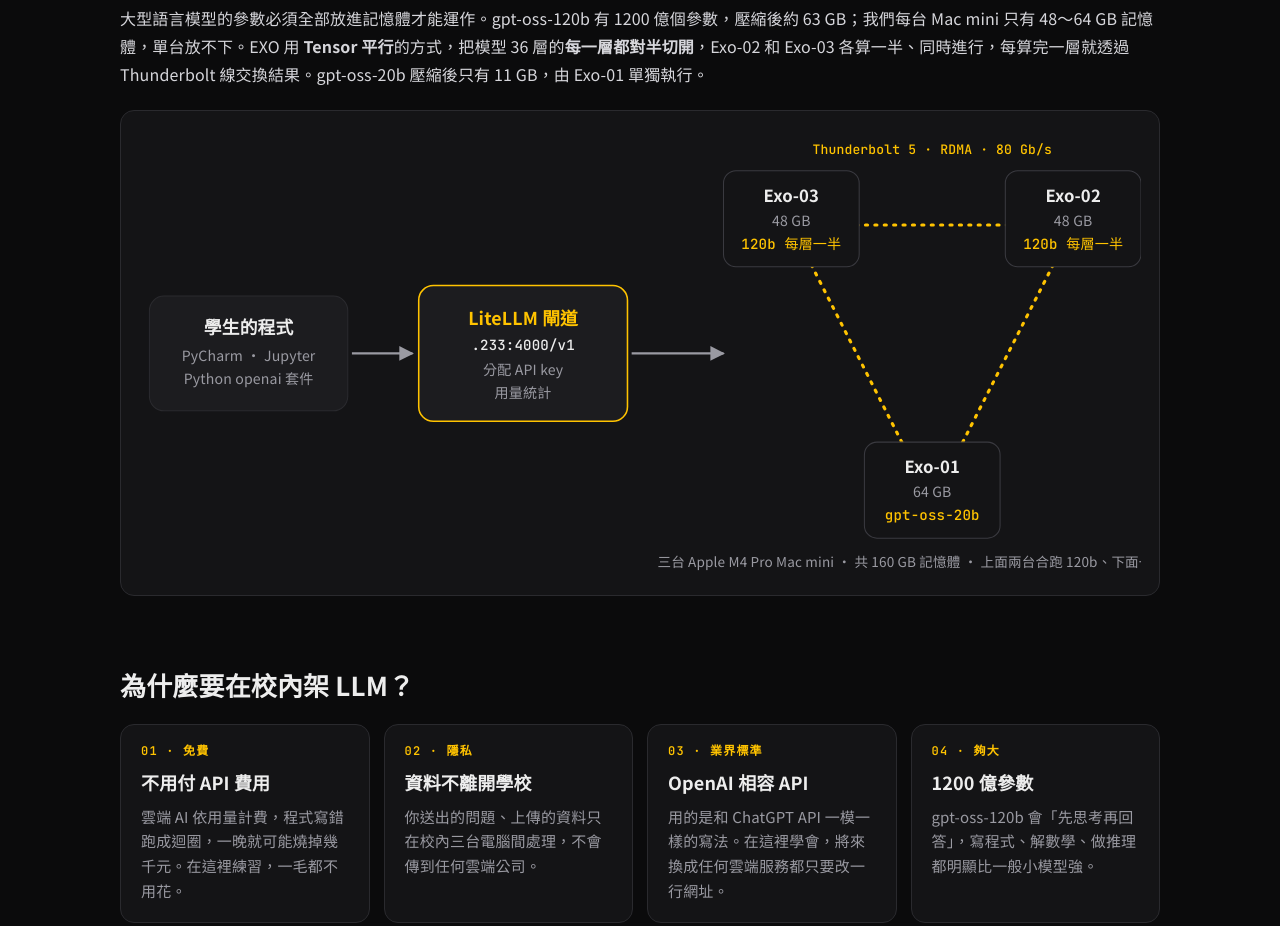
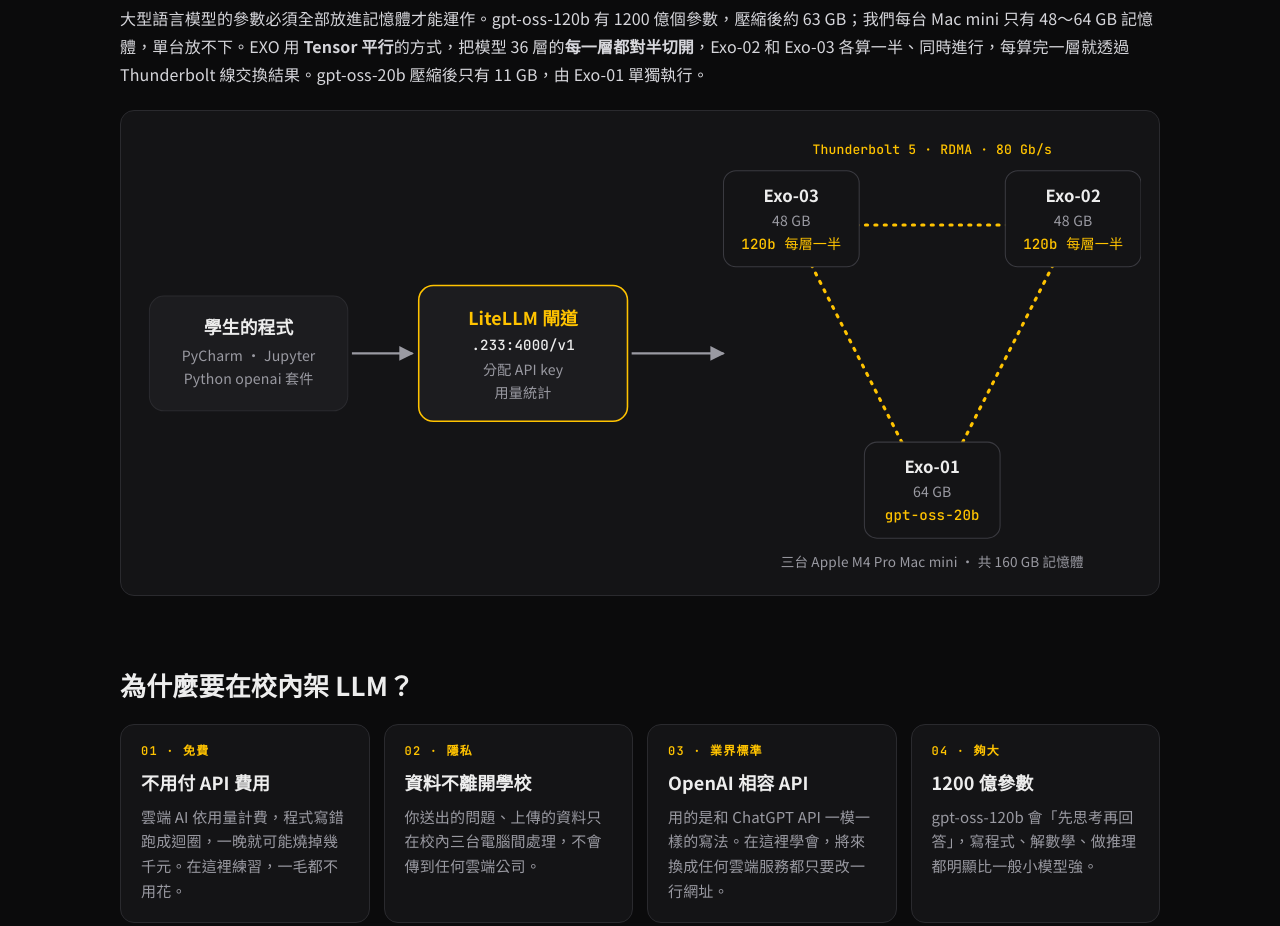
Before and after one commit to letranger/exo-llm, a plain HTML site: page index.html in a window 1280 px wide. Shown: the part 1420-2346 px from the top of the page. Drawn offline with Linux system fonts and the light colour scheme.

Commit message:
首頁架構圖說明縮短（原本超出圖框）
Co-Authored-By: Claude Opus 5.5 <noreply@anthropic.com>

```diff
--- a/index.html
+++ b/index.html
@@ -82,7 +82,7 @@
         <text x="760" y="353" text-anchor="middle" fill="#9a9aa2">64 GB</text>
         <text x="760" y="375" text-anchor="middle" fill="#ffc300" font-family="JetBrains Mono, monospace">gpt-oss-20b</text>
       </g>
-      <text x="760" y="420" text-anchor="middle" fill="#9a9aa2" font-size="13">三台 Apple M4 Pro Mac mini · 共 160 GB 記憶體 · 上面兩台合跑 120b、下面一台跑 20b</text>
+      <text x="760" y="420" text-anchor="middle" fill="#9a9aa2" font-size="13">三台 Apple M4 Pro Mac mini · 共 160 GB 記憶體</text>
     </svg>
   </div>
 
```
